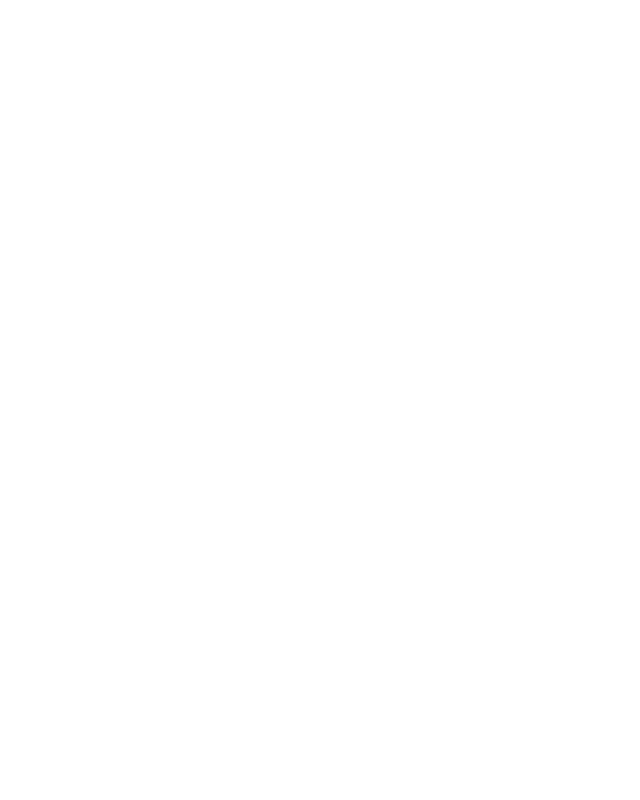
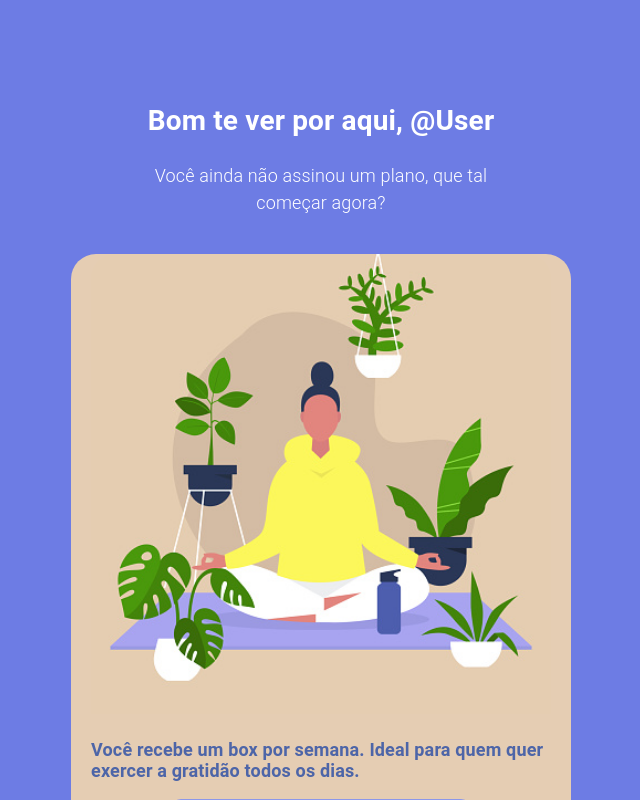
Before and after one commit to cybalencar96/gratibox-front, a JavaScript app: page /plans in a window 1280 px wide. Before the commit this address had no page. Shown: the whole page, without its empty margins (319-959 px from the left). Built offline with nearby package versions, Linux system fonts and the light colour scheme.

Commit message:
add layout plans page

```diff
--- a/src/App.js
+++ b/src/App.js
@@ -1,6 +1,7 @@
 import { BrowserRouter, Routes, Route } from "react-router-dom";
 import Home from "./components/pages/Home/Home";
 import Login from "./components/pages/Login/Login";
+import Plans from "./components/pages/Plans/Plans";
 import Signup from "./components/pages/Signup/Signup";
 
 export default function App() {
@@ -10,6 +11,7 @@
                 <Route path='/' element={ <Home /> } />
                 <Route path='/login' element={ <Login /> } />
                 <Route path='/signup' element={ <Signup /> } />
+                <Route path='/plans' element={ <Plans /> } />
             </Routes>
         </BrowserRouter>
     )
--- /dev/null
+++ b/src/components/pages/Plans/Plans.js
@@ -0,0 +1,25 @@
+import Title from "../../shared/Title";
+import { PlansContainer } from "./PlansStyles";
+import MyButton from "../../shared/MyButton";
+export default function Plans() {
+    return (
+        <PlansContainer>
+            <section className='header-section'>
+                <Title>Bom te ver por aqui, @User</Title>
+                <p>Você ainda não assinou um plano, que tal começar agora?</p>
+            </section>
+
+            <section className='plan-section'>
+                <img src='/img/image04.jpg' alt='woman meditating'/>
+                <p>Você recebe um box por semana. Ideal para quem quer exercer a gratidão todos os dias.</p>
+                <div><MyButton disableElevation variant='contained'>Assinar</MyButton></div>
+            </section>
+
+            <section className='plan-section'>
+                <img src='/img/image02.jpg' alt='woman meditating'/>
+                <p>Você recebe um box por mês. <br/> <br/> Ideal para quem está começando agora.</p>
+                <div><MyButton disableElevation variant='contained'>Assinar</MyButton></div>
+            </section>
+        </PlansContainer>
+    )
+}
--- /dev/null
+++ b/src/components/pages/Plans/PlansStyles.js
@@ -0,0 +1,55 @@
+import styled from 'styled-components';
+
+const PlansContainer = styled.main`
+    background-color: #6d7ce4;
+
+    display: flex;
+    flex-direction: column;
+    align-items: center;
+    gap: 20px;
+
+    width: 100vw;
+    height: 100vh;
+    overflow: scroll;
+    padding: 100px 20px 20px 20px;
+
+    & .header-section p {
+        font-weight: 300;
+        font-size: 18px;
+        text-align: center;
+        margin-top: 20px;
+        max-width: 400px;
+        color: white;
+    }
+
+    & .plan-section {
+        width: 100%;
+        border-radius: 25px;
+        background-color: #E5CDB3;
+        padding: 0 20px 20px 20px;
+        max-width: 500px;
+    }
+
+    & .plan-section img {
+        width: 100%;
+        border-top-left-radius: 25px;
+        border-top-right-radius: 25px;
+    }
+
+    & .plan-section div {
+        width: 100%;
+        display: flex;
+        justify-content: center;
+    }
+
+    & .plan-section p {
+        font-weight: 700;
+        color: #4D65A8;
+        font-size: 18px;
+        line-height: 21px;
+    }
+`
+
+export {
+    PlansContainer,
+}
```
